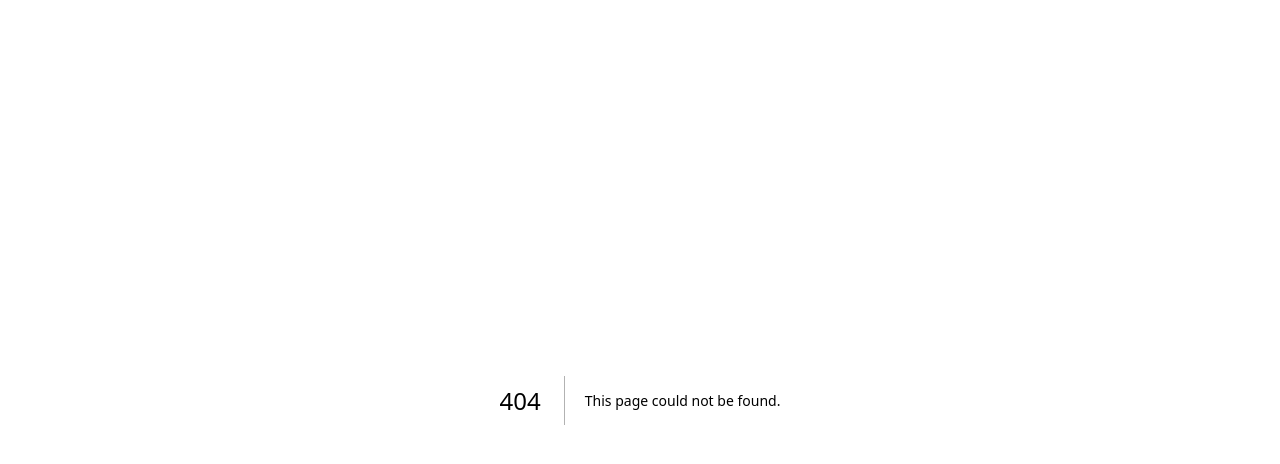
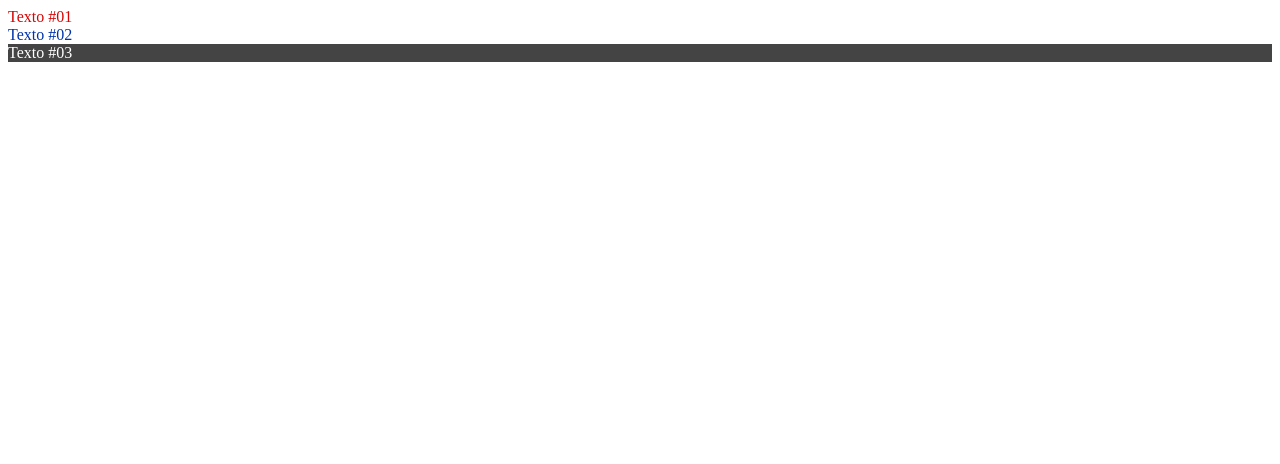
Before and after one commit to RobertSouDev/NextJSEstudos, a Next.js app: page /css/integracao2 in a window 1280 px wide. Before the commit this address had no page. Shown: the top 464 px of the page. Built offline with nearby package versions, Linux system fonts and the light colour scheme.

Commit message:
usamos o module.css

```diff
--- a/pages/basicos/jsx3.jsx
+++ b/pages/basicos/jsx3.jsx
@@ -1,7 +1,7 @@
 export default function jsx3() {
     return(
         <div>
-            <h1>JSx #03</h1>
+            <h1 className="vermelha">JSx #03</h1>
         </div>
     )
 }
--- /dev/null
+++ b/pages/css/integracao2.jsx
@@ -0,0 +1,11 @@
+import styles from "./teste.module.css"
+
+export default function integracao2(){
+    return(
+        <div>
+            <div className={styles.vermelha}>Texto #01</div>
+            <div className={styles.azul}>Texto #02</div>
+            <div className={styles.branca}>Texto #03</div>
+        </div>
+    )
+}
--- a/components/Titulo.jsx
+++ b/pages/css/teste.module.css
@@ -1,8 +1,12 @@
-export default function titulos(props) {
-    return (
-        <>
-            <h1>{props.principal}</h1>
-            <h2>{props.secundario}</h2>
-        </>
-    )
+.vermelha {
+    color: rgb(214, 6, 6);
 }
+
+.azul {
+    color: #03a;
+}
+
+.branca {
+    background-color: #444 ;
+    color: #fff;
+}
```
